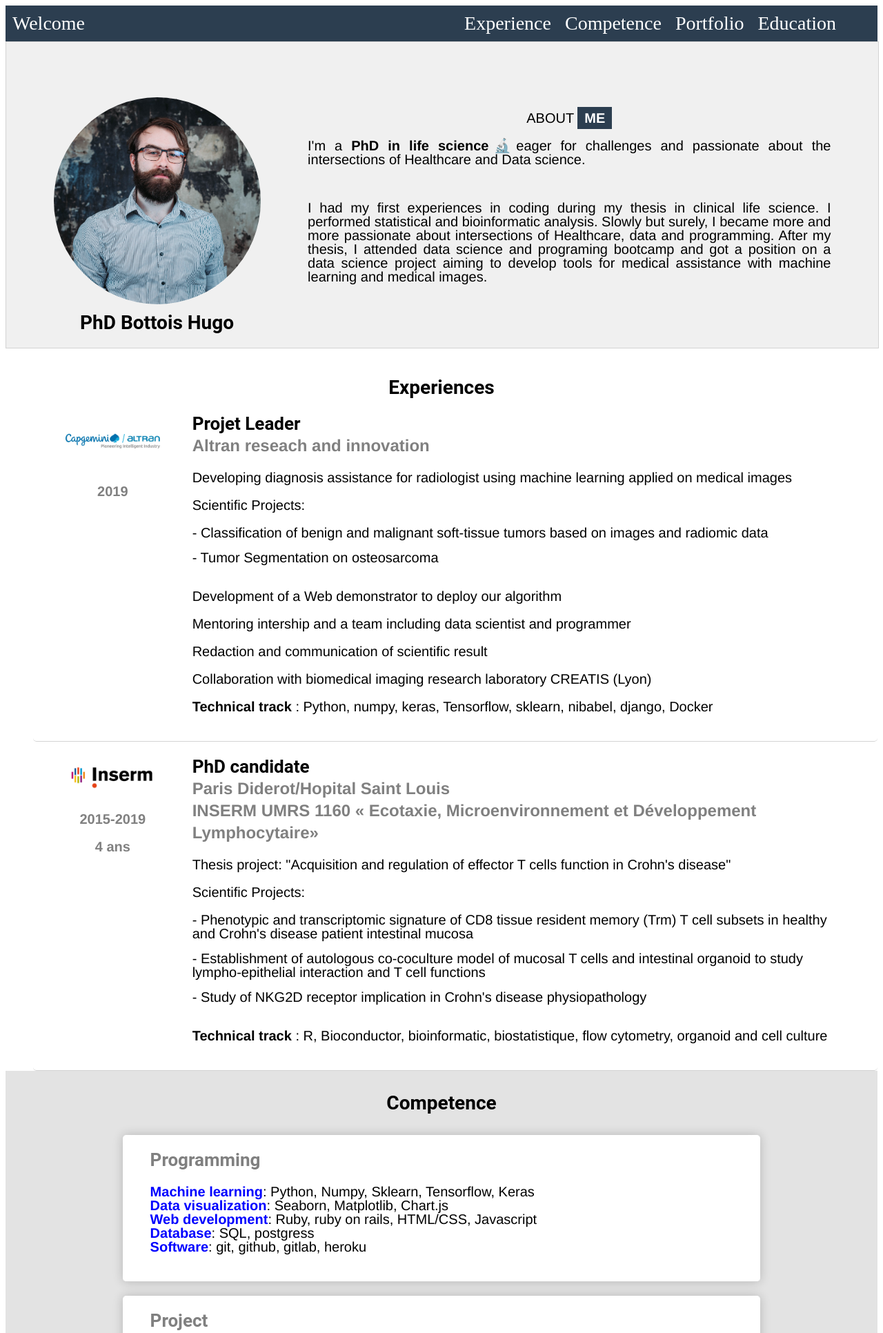
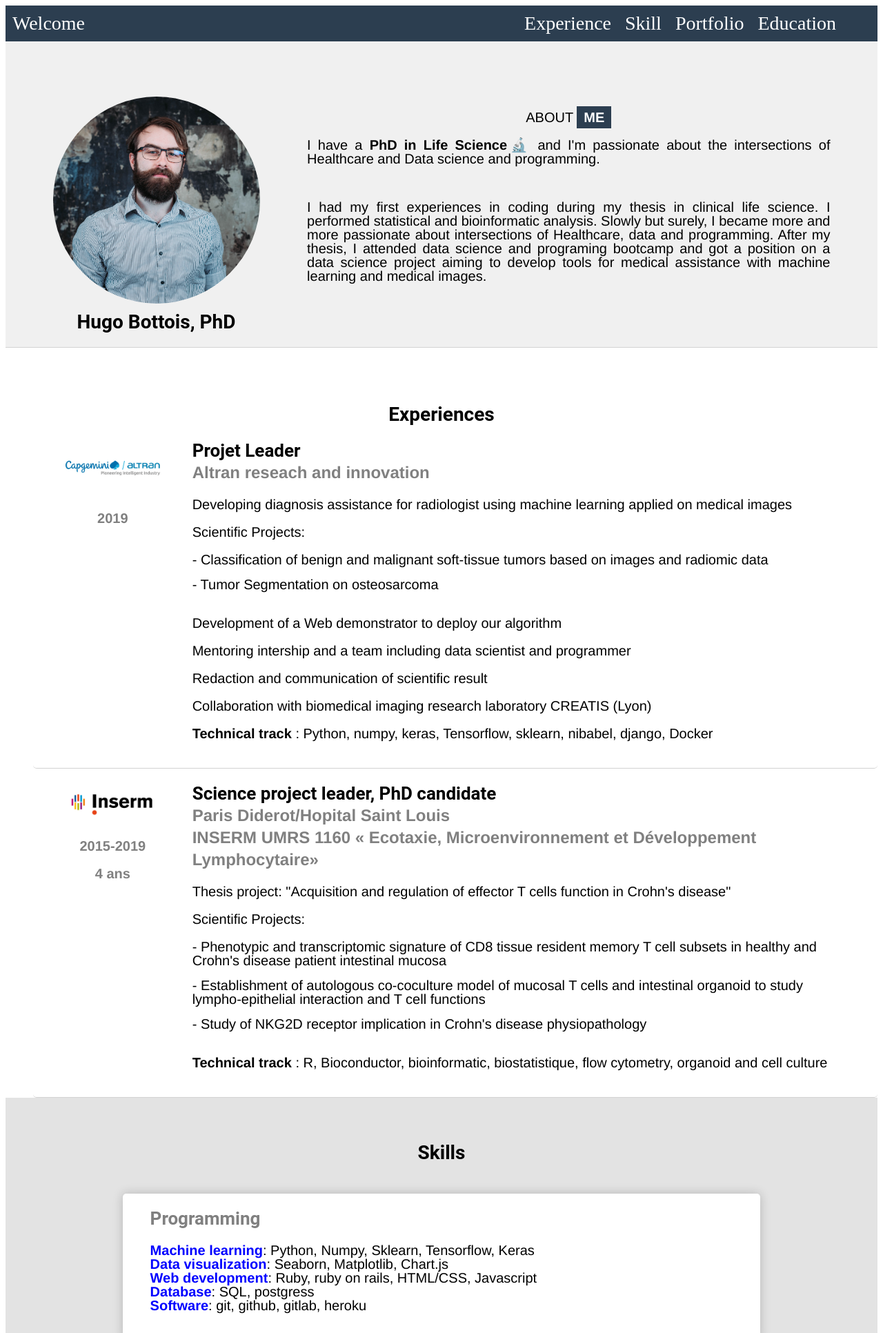
Before and after one commit to hbiom/profile, a PHP site: page / in a window 1280 px wide. Shown: the top 1932 px of the page at 69% size. Run offline with PHP 8.4, Linux system fonts and the light colour scheme; some libraries are stand-ins or nearby versions.

Commit message:
text content + padding

```diff
--- a/component/competence.css
+++ b/component/competence.css
@@ -3,14 +3,14 @@
   display: flex;
   flex-direction: column;
   background-color: rgb(200,200,200,0.5);
-  padding-top: 20px;
+  padding-top: 40px;
 }
 
-.competences h1 {
+/*.competences h1 {
   margin:0;
   padding: 10px 0;
 }
-
+*/
 .competence {
   width: 70%;
   border-bottom: 1px solid lightgrey;
--- a/component/education.css
+++ b/component/education.css
@@ -3,7 +3,7 @@
   display: flex;
   flex-direction: column;
   background-color: rgb(200,200,200,0.5);
-  padding-top: 20px;
+  padding-top: 40px;
 }
 
 .cart-education .cart-sub {
--- a/component/experience.css
+++ b/component/experience.css
@@ -1,11 +1,11 @@
 
 .cart_exp {
   padding-left: 20px;
-  padding-top: 20px;
   padding-right: 20px;
   margin-left: 20px;
   margin-top: 20px;
   margin-right: 20px;
+  padding-top: 40px;
 }
 
 .cart_exp .cart-sub {
@@ -22,7 +22,8 @@
 }
 
 .cart_exp h1 {
-  margin: 0;
+  padding-top: 20px;
+  margin: 0px;
 }
 
 .cart-sub .last-exp {
--- a/component/font-page.css
+++ b/component/font-page.css
@@ -7,7 +7,7 @@
   height: auto;
   display: flex;
   flex-wrap: wrap;
-  border: 1px solid lightgrey;
+  border-bottom: 1px solid lightgrey;
   padding-top: 80px;
   padding-bottom: 20px;
 }
--- a/component/publication.css
+++ b/component/publication.css
@@ -2,7 +2,7 @@
   padding-left: 80px;
   display: flex;
   flex-direction: column;
-  padding-top: 20px;
+  padding-top: 40px;
 }
 
 .cart-pulication a:first-child {
--- a/index.html
+++ b/index.html
@@ -14,7 +14,7 @@
       </div>
       <nav>
         <a href="#experience">Experience</a>
-        <a href="#competence">Competence</a>
+        <a href="#competence">Skill</a>
         <a href="#publication">Portfolio</a>
         <a href="#education">Education</a>
       </nav>
@@ -22,16 +22,17 @@
     <section class="font-page" id = "welcome">
       <div class = div-avatar>
         <img src="image/avatar2.jpg" alt="Bottois Hugo" class = "avatar">
-        <h1> PhD Bottois Hugo </h1>
+        <h1> Hugo Bottois, PhD</h1>
       </div>
       <div class= "div-text" >
         <p> ABOUT <span> ME </span></p>
-        <p class = "text-center">I'm a <strong> PhD in life science🔬</strong>eager for challenges and passionate about the intersections of Healthcare and Data science.</p>
+        <p class = "text-center"> I have a <strong>PhD in Life Science🔬</strong> and I'm passionate about the intersections of Healthcare and Data science and programming.</p>
         <p>I had my first experiences in coding during my thesis in clinical life science. I performed statistical and bioinformatic analysis. Slowly but surely, I became more
         and more passionate about intersections of Healthcare, data and programming. After my thesis, I attended data science and programing bootcamp and got a position on a
         data science project aiming to develop tools for medical assistance with machine learning and medical images.</p>
       </div>
     </section>
+
 
     <section class="cart_exp" id="experience">
       <h1 class="title">Experiences</h1>
@@ -64,14 +65,14 @@
           <p class ="date">4 ans</p>
         </div>
         <div class = "cart-info">
-          <h2>PhD candidate</h2>
+          <h2>Science project leader, PhD candidate</h2>
           <h3>Paris Diderot/Hopital Saint Louis</h3>
           <h3>INSERM UMRS 1160 « Ecotaxie, Microenvironnement et Développement Lymphocytaire»</h3>
 
           <p> Thesis project: "Acquisition and regulation of effector T cells function in Crohn's disease"</p>
           <p>Scientific Projects:</p>
           <ul>
-            <li>- Phenotypic and transcriptomic signature of CD8 tissue resident memory (Trm) T cell subsets in healthy and Crohn's disease patient intestinal mucosa</li><br/>
+            <li>- Phenotypic and transcriptomic signature of CD8 tissue resident memory T cell subsets in healthy and Crohn's disease patient intestinal mucosa</li><br/>
             <li>- Establishment of autologous co-coculture model of mucosal T cells and intestinal organoid to study lympho-epithelial interaction and T cell functions</li><br/>
             <li>- Study of NKG2D receptor implication in Crohn's disease physiopathology</li><br/>
         </ul>
@@ -81,7 +82,7 @@
     </section>
 
     <section class="competences" id="competence">
-      <h1> Competence </h1>
+      <h1> Skills </h1>
       <div>
         <div class="competence">
           <h2>Programming</h2>
@@ -97,7 +98,7 @@
         </div>
 
         <div class="competence">
-          <h2>Project</h2>
+          <h2>Projects</h2>
           <div class="competence-list">
             <ul>
               <li> <span>Project management</span></li>
@@ -107,7 +108,7 @@
         </div>
 
         <div class="competence">
-          <h2>Language</h2>
+          <h2>Languages</h2>
           <div class="competence-list">
             <ul>
               <li> <span>French</span>: Native speaker</li>
@@ -160,7 +161,7 @@
   </section>
 
 
-  <section class="cart-education"  id="education">>
+  <section class="cart-education"  id="education">
     <h1>Education</h1>
     <div class="cart-sub">
       <div class = "div-logo">
--- a/style.css
+++ b/style.css
@@ -12,6 +12,9 @@
 @import url("component/footer.css");
 @import url("component/interest.css");
 @import url("component/competence.css");
+
+html{scroll-behavior:smooth}
+
 
 
 a {
```
